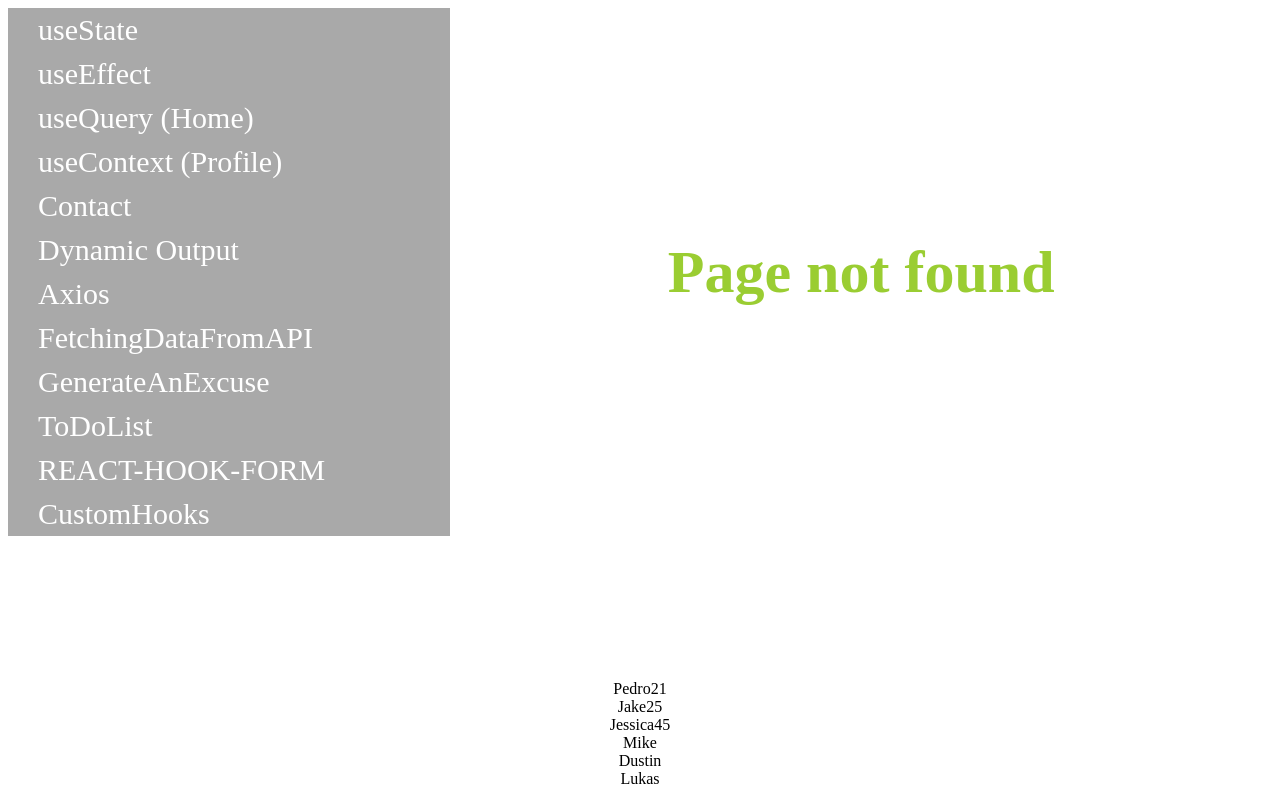
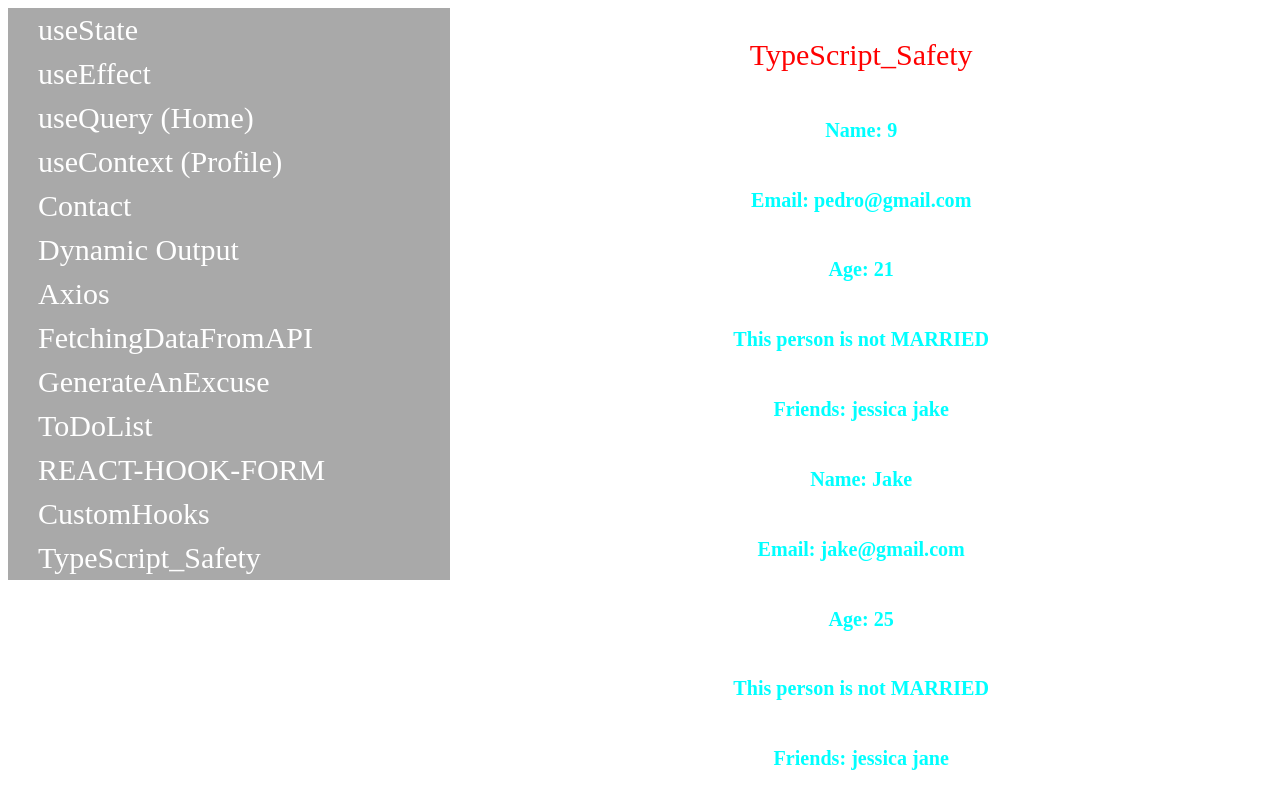
Before and after one commit to Radchenko87dmytro/social_media_website_app, a React (Create React App) app: page /TypeScript_Safety in a window 1280 px wide. Shown: the top 800 px of the page. Built offline with nearby package versions, Linux system fonts and the light colour scheme.

Commit message:
Some rafactoring of components

```diff
--- a/package.json
+++ b/package.json
@@ -4,15 +4,18 @@
   "private": true,
   "dependencies": {
     "@hookform/resolvers": "^3.1.1",
+    "@reduxjs/toolkit": "^1.9.5",
     "@tanstack/react-query": "^4.32.0",
     "@testing-library/jest-dom": "^5.16.5",
     "@testing-library/react": "^13.4.0",
     "@testing-library/user-event": "^13.5.0",
     "axios": "^1.4.0",
     "node-sass": "^7.0.3",
+    "prop-types": "^15.8.1",
     "react": "^18.2.0",
     "react-dom": "^18.2.0",
     "react-hook-form": "^7.45.2",
+    "react-redux": "^8.1.2",
     "react-router-dom": "^6.14.2",
     "react-scripts": "5.0.1",
     "web-vitals": "^2.1.4",
--- a/src/App.js
+++ b/src/App.js
@@ -1,60 +1,16 @@
 import { useState, useEffect } from 'react';
 import styles from './App.module.css';
-import User from './User';
-import ToDoList from './ToDoList';
-import Axios from 'axios';
-import GenerateAnExcuse from './GenerateAnExcuse';
+
+import GenerateAnExcuse from './components/GenerateAnExcuse';
 import ReactRouterDom from './ReactRouterDom';
 
 
 function App() {
 
-  const names = [
-    {name: "Pedro", age: 21},
-    {name: "Jake", age: 25},
-    {name: "Jessica", age: 45},
-    {name: "Mike", age: undefined},
-    {name: "Dustin", age: undefined},
-    {name: "Lukas", age: undefined},
-    ]
-
   return (
     <div className={styles.App1}>
 
       <ReactRouterDom/>
-
-
-
-      <br/>
-      <br/>
-
-
-
-      <br/>
-      <br/>
-
-
-
-
-      <br></br>
-      <br></br>
-      <br></br>
-      <br></br>
-
-      {names.map((user, key)=>{
-          return (
-            <div>
-              <User key={key}
-                    name={user.name}
-                    age={user.age}/>
-            </div>
-          )
-
-
-      })}
-
-      <br></br>
-      <br></br>
 
 
     </div>
--- a/src/App.module.css
+++ b/src/App.module.css
@@ -67,7 +67,7 @@
   font-size: 30px;
   display: grid;
   grid-template-columns: 35% 65%;
-  align-items: center;
+
 
 }
 
@@ -97,6 +97,7 @@ a :active{
 
 .homeClass{
   color: green;
+  align-items: center;
   /* display: block; */
   margin-top: 30px;
 }
@@ -104,3 +105,7 @@ a :active{
 p{
   color: red;
 }
+
+.typeScript{
+  color: aqua;
+}
--- a/src/Navbar.js
+++ b/src/Navbar.js
@@ -18,6 +18,7 @@ const Navbar = () => {
             <Link to="/ToDoList">ToDoList</Link>
             <Link to="/Form">REACT-HOOK-FORM</Link>
             <Link to="/CustomHooks">CustomHooks</Link>
+            <Link to="/TypeScript_Safety">TypeScript_Safety</Link>
         </div>
     );
 };
--- /dev/null
+++ b/src/Person.js
@@ -0,0 +1,29 @@
+import React from 'react';
+import PropTypes from "prop-types"
+
+const Person = (props) => {
+    return (
+    <div>
+      <h6>Name: {props.name}</h6>
+      <h6>Email: {props.email}</h6>
+      <h6>Age: {props.age}</h6>
+      <h6>This person {props.isMarriad ? "is" : "is not"} MARRIED</h6>
+      {/* {props.friends.map((friend)=>(
+        <h6>{friend}</h6>
+      ))} */}
+      <h6>Friends: {props.friends}</h6>
+
+    </div>
+
+    );
+};
+
+Person.propTypes = {
+  name: PropTypes.string,
+  email: PropTypes.string,
+  age: PropTypes.number,
+  isMarried: PropTypes.bool,
+  friends: PropTypes.string,
+}
+
+export default Person;
--- a/src/ReactRouterDom.js
+++ b/src/ReactRouterDom.js
@@ -7,12 +7,13 @@ import Home from './pages/Home';
 import Profile from './pages/Profile';
 import Contact from './pages/Contact';
 import Navbar from './Navbar';
-import GenerateAnExcuse from './GenerateAnExcuse';
-import ToDoList from './ToDoList';
+import GenerateAnExcuse from './components/GenerateAnExcuse';
+import ToDoList from './components/ToDoList';
 import Form from './components/Form';
 import DynamicOutput from './components/DynamicOutput';
 import FetchingDataFromAPI from './components/FetchingDataFromAPI';
 import CustomHooks from './components/CustomHooks';
+import TypeScript_Safety from './components/TypeScript_Safety';
 import { QueryClient, QueryClientProvider } from '@tanstack/react-query';
 import AxiosComponent from './components/AxiosComponent';
 
@@ -51,7 +52,7 @@ const ReactRouterDom = () => {
                 <Route path="/ToDoList" element={<ToDoList/>}/>
                 <Route path="/Form" element={<Form/>}/>
                 <Route path="/CustomHooks" element={<CustomHooks/>}/>
-
+                <Route path="/TypeScript_Safety" element={<TypeScript_Safety/>}/>
                 <Route path="*" element={<h1>Page not found</h1>}/>
 
 
--- a/src/User.js
+++ /dev/null
@@ -1,12 +0,0 @@
-import React from 'react';
-
-const User = (props) => {
-    return (
-    <div>
-      <div>{props.name}{props.age}</div>
-    </div>
-
-    );
-};
-
-export default User;
--- a/src/GenerateAnExcuse.js
+++ b/src/components/GenerateAnExcuse.js
@@ -1,5 +1,5 @@
 import React from 'react';
-import styles from "./App.module.css";
+import styles from "../App.module.css";
 import  Axios  from 'axios';
 import { useEffect, useState } from 'react';
 
--- a/src/Task.js
+++ b/src/components/Task.js
@@ -1,6 +1,6 @@
 import React, { useState } from 'react';
-import styles from './App.module.css';
-import "./App.css"
+import styles from '../App.module.css';
+//import "./App.css"
 
 const Task = (props) => {
 
--- a/src/ToDoList.js
+++ b/src/components/ToDoList.js
@@ -1,5 +1,5 @@
 import React, { useState } from 'react';
-import styles from './App.module.css';
+import styles from '../App.module.css';
 import Task from './Task';
 
 const ToDoList = () => {
--- /dev/null
+++ b/src/components/TypeScript_Safety.js
@@ -0,0 +1,37 @@
+import React from 'react'
+import styles from "../App.module.css"
+import Person from '../Person'
+
+
+const TypeScript_Safety = () => {
+    const names = [
+        {name: 9, age: 21, email: "pedro@gmail.com", isMarried: true, friends: ["jessica ", "jake "]},
+        {name: "Jake", age: 25, email: "jake@gmail.com", isMarried: true, friends: ["jessica ", "jane "]},
+        {name: "Jessica", age: 45, email: "jassikao@gmail.com", isMarried: false, friends: ["jasmie ", "jake "]},
+        {name: "Mike", age: undefined},
+        {name: "Dustin", age: undefined},
+        {name: "Lukas", age: undefined},
+        ]
+  return (
+    <div className={styles.typeScript}>
+        <p>TypeScript_Safety</p>
+        {names.map((user, key)=>{
+          return (
+            <div>
+              <Person key={key}
+                    name={user.name}
+                    age={user.age}
+                    email={user.email}
+                    isMarried={user.isMarried}
+                    friends={user.friends}
+                    />
+            </div>
+          )
+
+
+      })}
+    </div>
+  )
+}
+
+export default TypeScript_Safety
```
Also changed, not shown: 1 other file (tests, documents, lock files or other folders).
